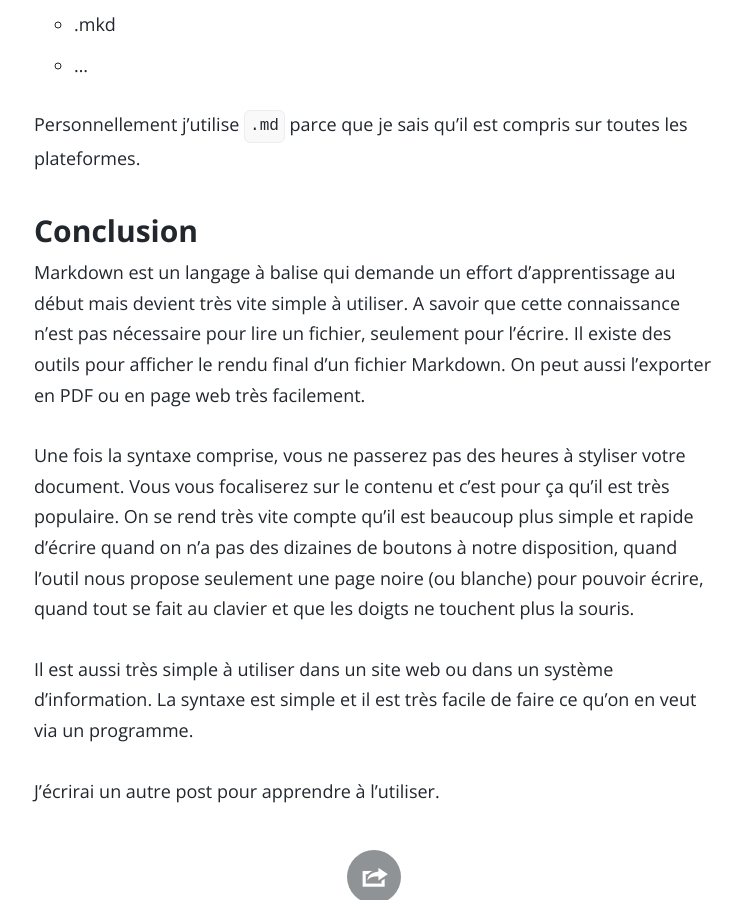
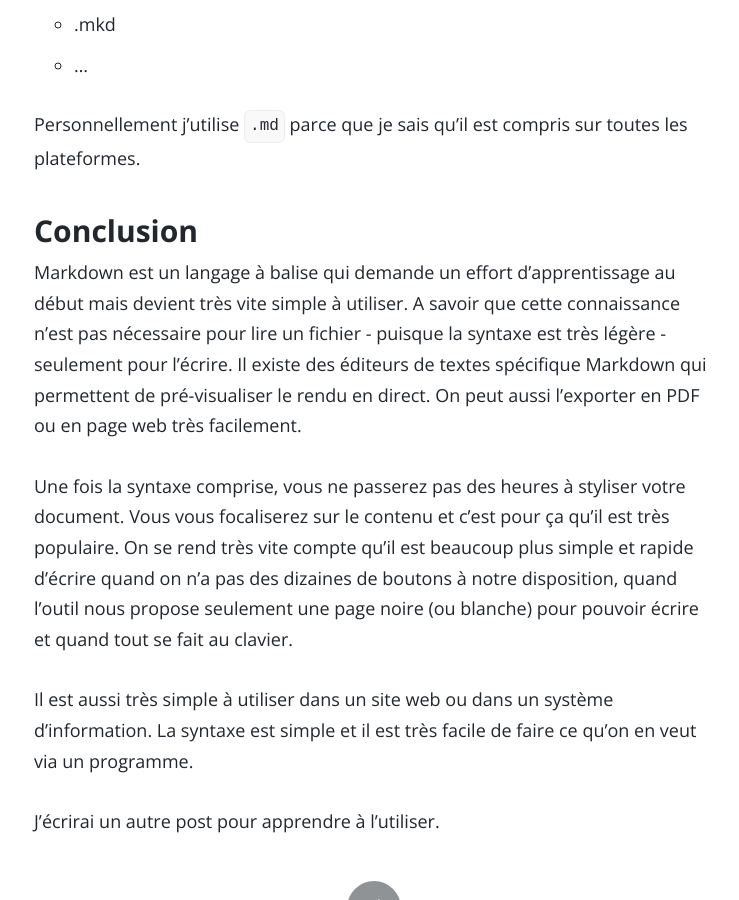
Before and after one commit to BootstrapYourCodingSkills/bootstrapyourcodingskills.github.io, a Jekyll site: the page built from _posts/2017-01-10-quest-ce-que-le-markdown.md, in a window 1280 px wide and 900 px high, scrolled down 5058 px. Shown: the whole window, without its empty margins (266-1005 px from the left). Built offline with Jekyll 4.4.1, drawn with Linux system fonts in a browser that asks for light colours; comment, search, counter and statistics services are not loaded.

Commit message:
Update 'what is Markdown' post

```diff
--- a/_posts/2017-01-10-quest-ce-que-le-markdown.md
+++ b/_posts/2017-01-10-quest-ce-que-le-markdown.md
@@ -123,9 +123,9 @@ Personnellement j'utilise `.md` parce que je sais qu'il est compris sur toutes l
 
 # Conclusion
 
-Markdown est un langage à balise qui demande un effort d'apprentissage au début mais devient très vite simple à utiliser. A savoir que cette connaissance n'est pas nécessaire pour lire un fichier, seulement pour l'écrire. Il existe des outils pour afficher le rendu final d'un fichier Markdown. On peut aussi l'exporter en PDF ou en page web très facilement.
+Markdown est un langage à balise qui demande un effort d'apprentissage au début mais devient très vite simple à utiliser. A savoir que cette connaissance n'est pas nécessaire pour lire un fichier - puisque la syntaxe est très légère - seulement pour l'écrire. Il existe des éditeurs de textes spécifique Markdown qui permettent de pré-visualiser le rendu en direct. On peut aussi l'exporter en PDF ou en page web très facilement.
 
-Une fois la syntaxe comprise, vous ne passerez pas des heures à styliser votre document. Vous vous focaliserez sur le contenu et c'est pour ça qu'il est très populaire. On se rend très vite compte qu'il est beaucoup plus simple et rapide d'écrire quand on n'a pas des dizaines de boutons à notre disposition, quand l'outil nous propose seulement une page noire  (ou blanche) pour pouvoir écrire, quand tout se fait au clavier et que les doigts ne touchent plus la souris.
+Une fois la syntaxe comprise, vous ne passerez pas des heures à styliser votre document. Vous vous focaliserez sur le contenu et c'est pour ça qu'il est très populaire. On se rend très vite compte qu'il est beaucoup plus simple et rapide d'écrire quand on n'a pas des dizaines de boutons à notre disposition, quand l'outil nous propose seulement une page noire (ou blanche) pour pouvoir écrire et quand tout se fait au clavier.
 
 Il est aussi très simple à utiliser dans un site web ou dans un système d'information. La syntaxe est simple et il est très facile de faire ce qu'on en veut via un programme.
 
```
